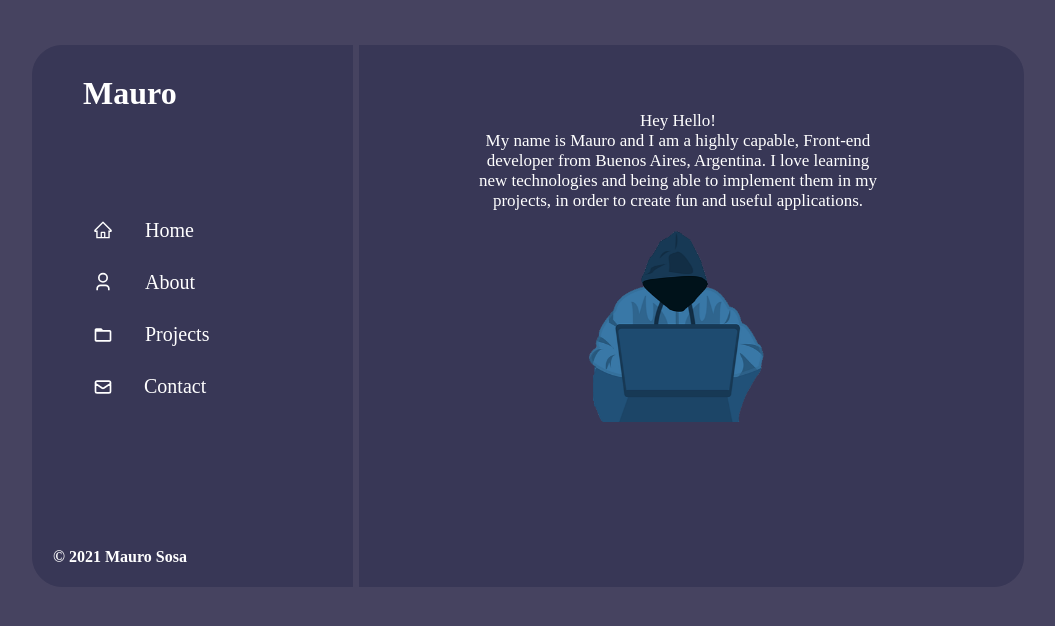
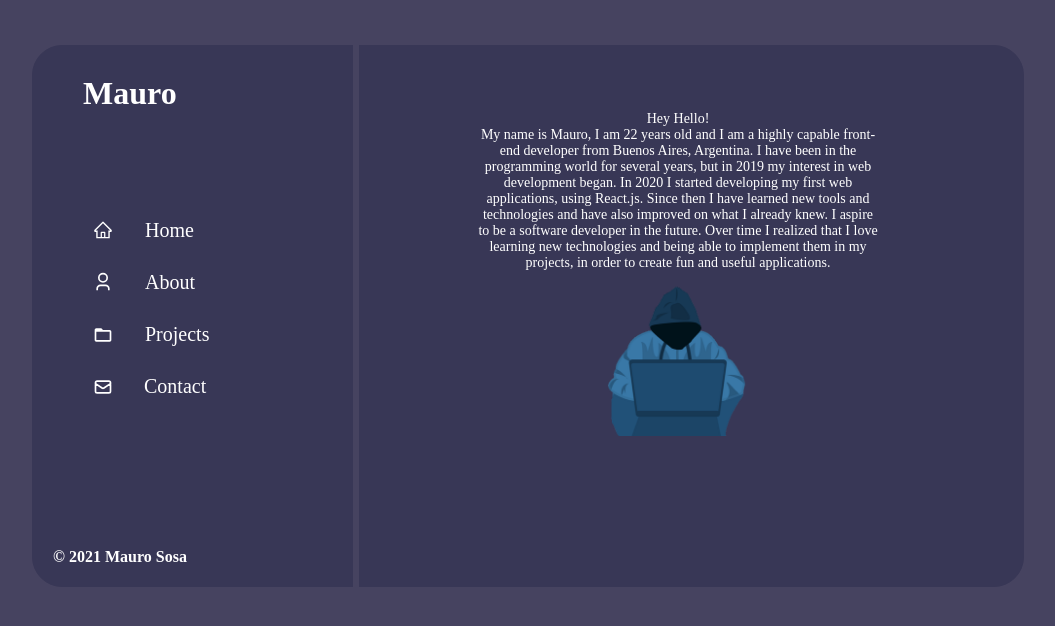
Before and after one commit to maureSs/maurososa-OLD, a React (Create React App) app: page /about in a window 1280 px wide. Shown: the top 626 px of the page, without its empty margins (112-1167 px from the left). Built offline with nearby package versions, Linux system fonts and the light colour scheme.

Commit message:
website commit

```diff
--- a/src/index.css
+++ b/src/index.css
@@ -356,12 +356,12 @@ body {
 
 .about-container {
   width: 100%;
-  max-width: 500px;
+  max-width: 510px;
   height: 200px;
   margin: 0 auto;
   margin-left: 500px;
-  margin-top: 80px;
-  font-size: 19px;
+  margin-top: 60px;
+  font-size: 15px;
   font-family: 'Yu Gothic';
   text-align: center;
 }
@@ -369,16 +369,16 @@ body {
   .about-container {
     width: 250px;
     height: 50px;
-    font-size: 15px;
+    font-size: 11px;
     margin-left: 25px;
-    margin-top: 150px;
+    margin-top: 145px;
   }
 }
 @media (min-width: 769px) and (max-width: 1400px) {
   .about-container {
     width: 400px;
     height: 200px;
-    font-size: 17px;
+    font-size: 14px;
     margin-left: 425px;
     margin-top: 45px;
   }
@@ -391,22 +391,21 @@ body {
 }
 
 .about-container img {
-  width: 350px;
+  width: 270px;
 }
 @media (max-width: 480px) {
   .about-container img {
-    width: 140px;
-    float: right;
+    display: none;
   }
 }
 @media (min-width: 769px) and (max-width: 1400px) {
   .about-container img {
-    width: 280px;
+    width: 220px;
   }
 }
 @media (min-width: 1400px) and (max-width: 1919px) {
   .about-container img {
-    width: 300px;
+    width: 240px;
   }
 }
 
--- a/src/pages/About.js
+++ b/src/pages/About.js
@@ -9,10 +9,15 @@ export default function About() {
       <div className='about-container'>
         Hey Hello!
         <br />
-        My name is Mauro and I am a highly capable, Front-end developer from
-        Buenos Aires, Argentina. I love learning new technologies and being able
-        to implement them in my projects, in order to create fun and useful
-        applications.
+        My name is Mauro, I am 22 years old and I am a highly capable front-end
+        developer from Buenos Aires, Argentina. I have been in the programming
+        world for several years, but in 2019 my interest in web development
+        began. In 2020 I started developing my first web applications, using
+        React.js. Since then I have learned new tools and technologies and have
+        also improved on what I already knew. I aspire to be a software
+        developer in the future. Over time I realized that I love learning new
+        technologies and being able to implement them in my projects, in order
+        to create fun and useful applications.
         <div>
           <img src={hacker} alt='' />
         </div>
```
